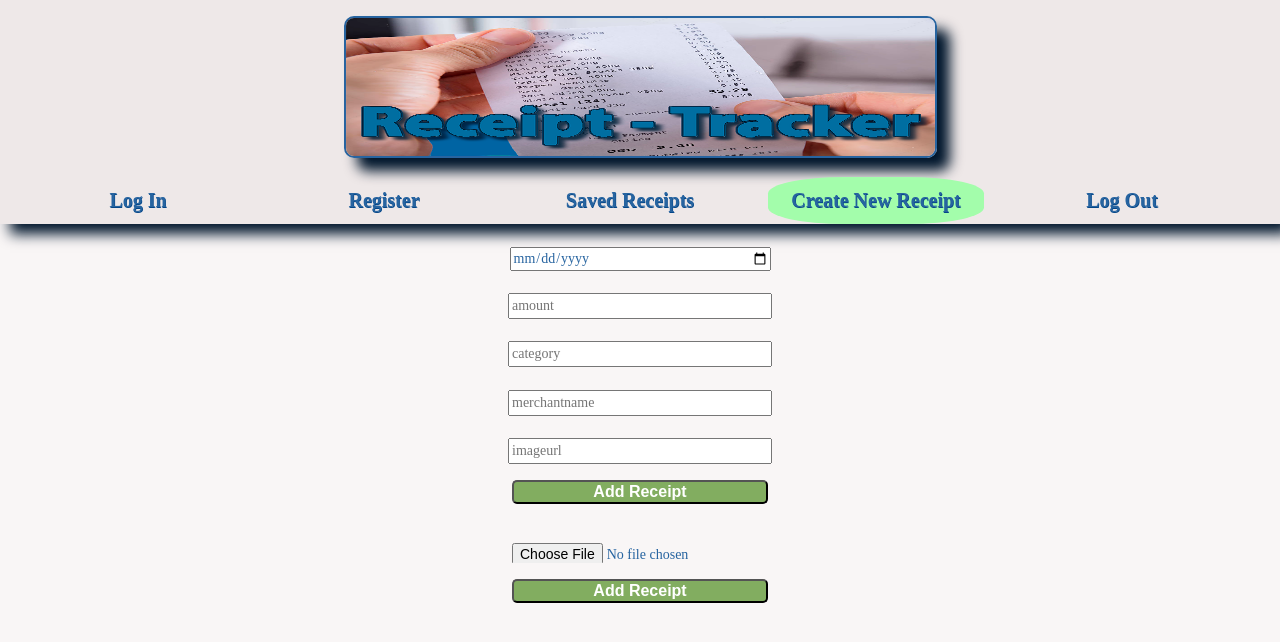
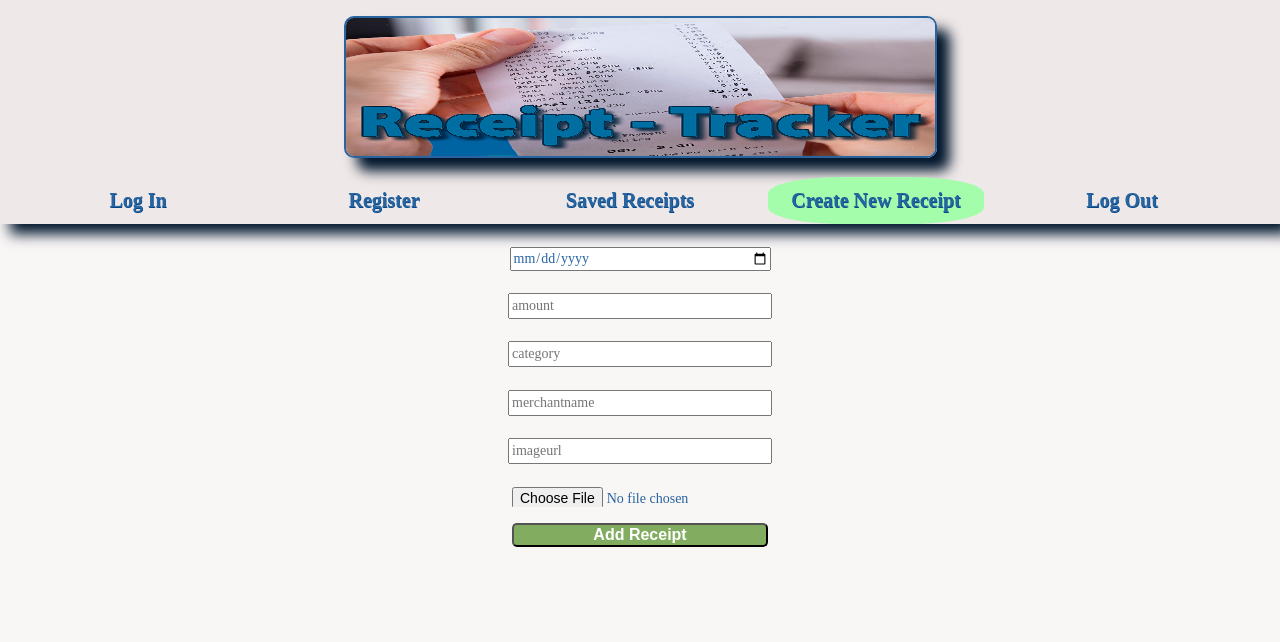
Before and after one commit to BW-Receipt-Tracker/front-end, a React (Create React App) app: page /create-receipt in a window 1280 px wide. Shown: the top 642 px of the page. Built offline with nearby package versions, Linux system fonts and the light colour scheme; sample sign-in values are in the browser's storage; a web font is replaced by a local one.

Commit message:
code change

```diff
--- a/src/components/CreateReceipt.js
+++ b/src/components/CreateReceipt.js
@@ -88,7 +88,6 @@ const CreateReceipt = () => {
                     value={receiptInfo.imageurl}
                     onChange={handleChanges}
                 />
-                <button class="button">Add Receipt</button>
                 <input
                     name="file"
                     type="file"
```
